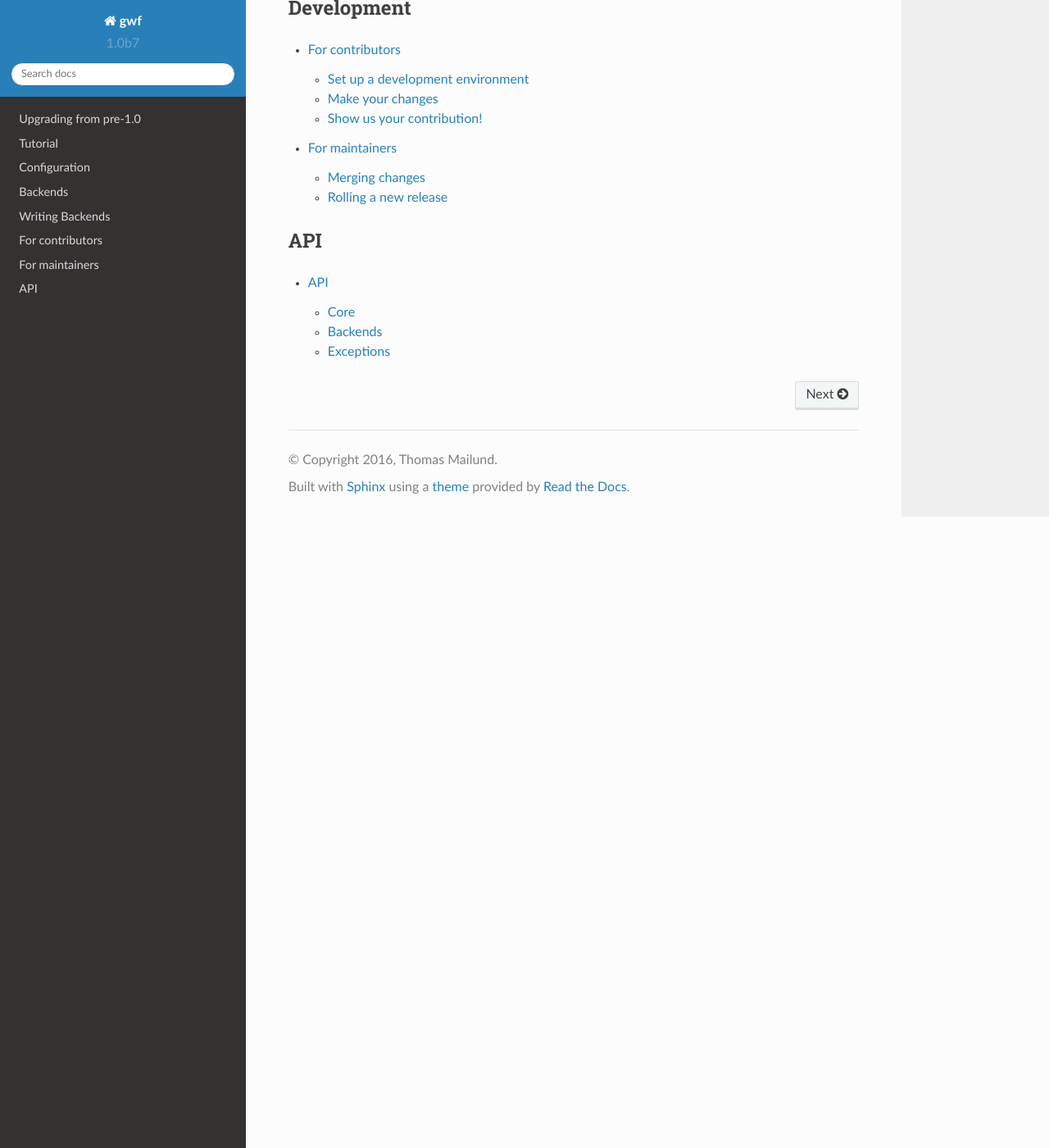
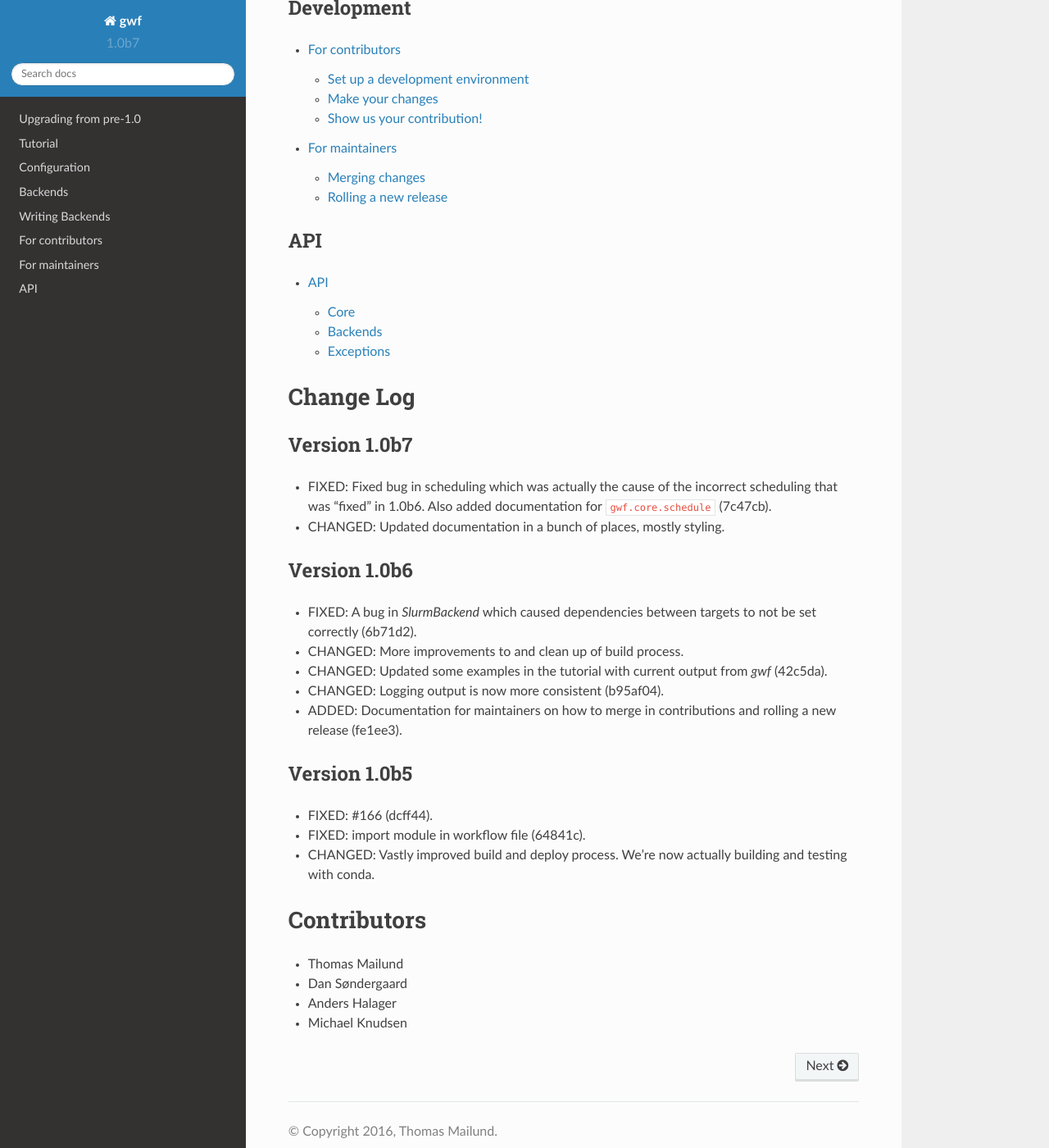
Before and after one commit to gwforg/gwf, a Sphinx documentation site: the page built from docs/index.rst, in a window 1280 px wide and 1400 px high, scrolled down 1730 px. Shown: the whole window at 82% size. Built offline with Sphinx 7.4.7 and the Read the Docs theme 2.0.0, drawn with Linux system fonts in a browser that asks for light colours.

Commit message:
Add change log and contributors.

```diff
--- /dev/null
+++ b/CHANGELOG.rst
@@ -0,0 +1,25 @@
+Change Log
+==========
+
+Version 1.0b7
+-------------
+
+* FIXED: Fixed bug in scheduling which was actually the cause of the incorrect scheduling that was "fixed" in 1.0b6.
+  Also added documentation for ``gwf.core.schedule`` (7c47cb).
+* CHANGED: Updated documentation in a bunch of places, mostly styling.
+
+Version 1.0b6
+-------------
+
+* FIXED: A bug in `SlurmBackend` which caused dependencies between targets to not be set correctly (6b71d2).
+* CHANGED: More improvements to and clean up of build process.
+* CHANGED: Updated some examples in the tutorial with current output from *gwf* (42c5da).
+* CHANGED: Logging output is now more consistent (b95af04).
+* ADDED: Documentation for maintainers on how to merge in contributions and rolling a new release (fe1ee3).
+
+Version 1.0b5
+-------------
+
+* FIXED: #166 (dcff44).
+* FIXED: import module in workflow file (64841c).
+* CHANGED: Vastly improved build and deploy process. We're now actually building and testing with conda.
--- /dev/null
+++ b/CONTRIBUTORS.rst
@@ -0,0 +1,7 @@
+Contributors
+============
+
+* Thomas Mailund
+* Dan Søndergaard
+* Anders Halager
+* Michael Knudsen
--- a/docs/index.rst
+++ b/docs/index.rst
@@ -74,3 +74,6 @@ API
    :maxdepth: 2
 
    api
+
+.. include:: ../CHANGELOG.rst
+.. include:: ../CONTRIBUTORS.rst
```
